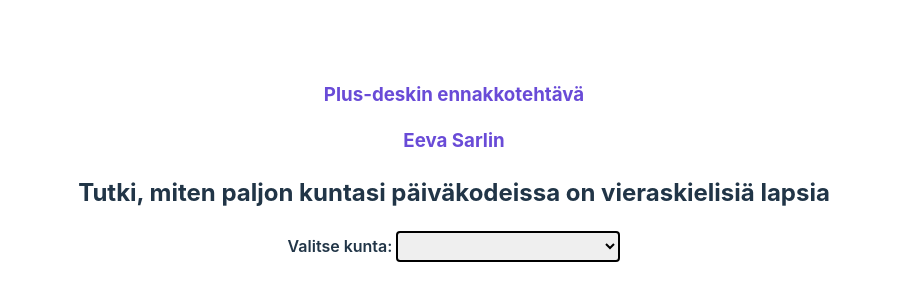
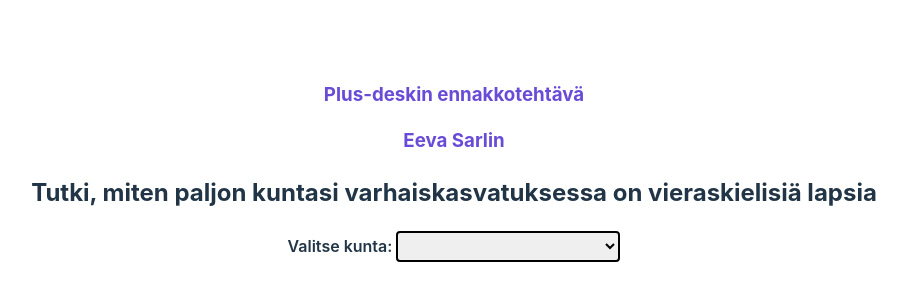
Before and after one commit to eevayle/plusdeski-tehtava, a Vue app: page / in a window 1280 px wide. Shown: the part 238-538 px from the top of the page, without its empty margins (186-1093 px from the left). Built offline with nearby package versions, Linux system fonts and the light colour scheme.

Commit message:
changed wordings

```diff
--- a/src/App.vue
+++ b/src/App.vue
@@ -2,7 +2,7 @@
   <div class="app">
     <h3>Plus-deskin ennakkotehtävä</h3>
     <h3>Eeva Sarlin</h3>
-    <h2>Tutki, miten paljon kuntasi päiväkodeissa on vieraskielisiä lapsia</h2>
+    <h2>Tutki, miten paljon kuntasi varhaiskasvatuksessa on vieraskielisiä lapsia</h2>
     <label for="kunta">Valitse kunta: </label>
     <select id="kunta" v-model="selectedKunta" @change="calculateSelectedKuntaPercentage">
       <option v-for="kunta in kuntas" :key="kunta.code" :value="kunta.code">
@@ -12,7 +12,7 @@
     <div class="results" v-if="percentage !== null">
       <p>
         <b>{{ selectedKuntaName }}: </b>
-        <span v-if="percentage === 0">Ei vieraskielisiä lapsia</span>
+        <span v-if="percentage === 0">Ei vieraskielisiä lapsia varhaiskasvatuksessa.</span>
         <span v-else>{{ percentage.toFixed(2) }}%</span>
       </p>
       <div class="progress-bar">
```
